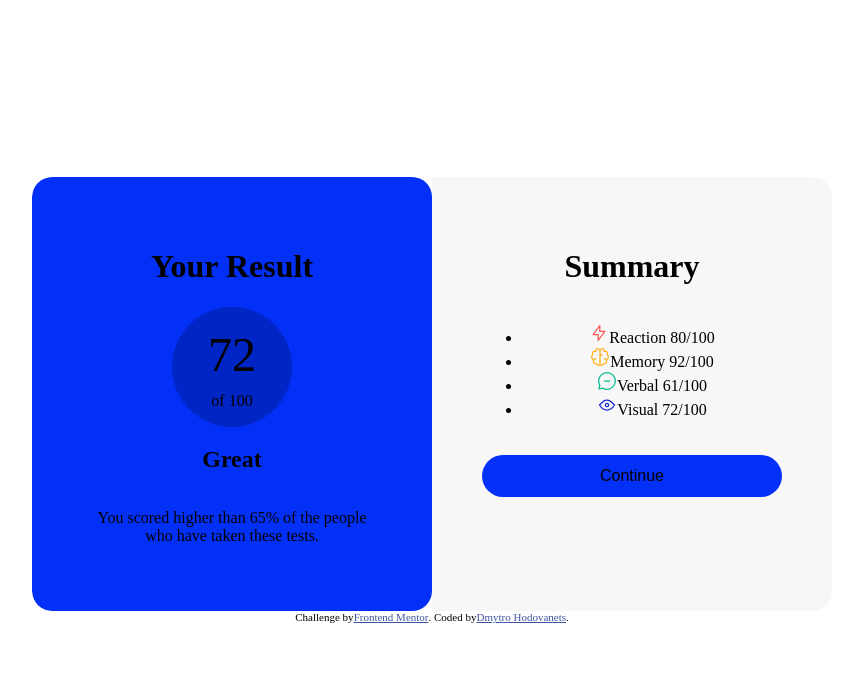
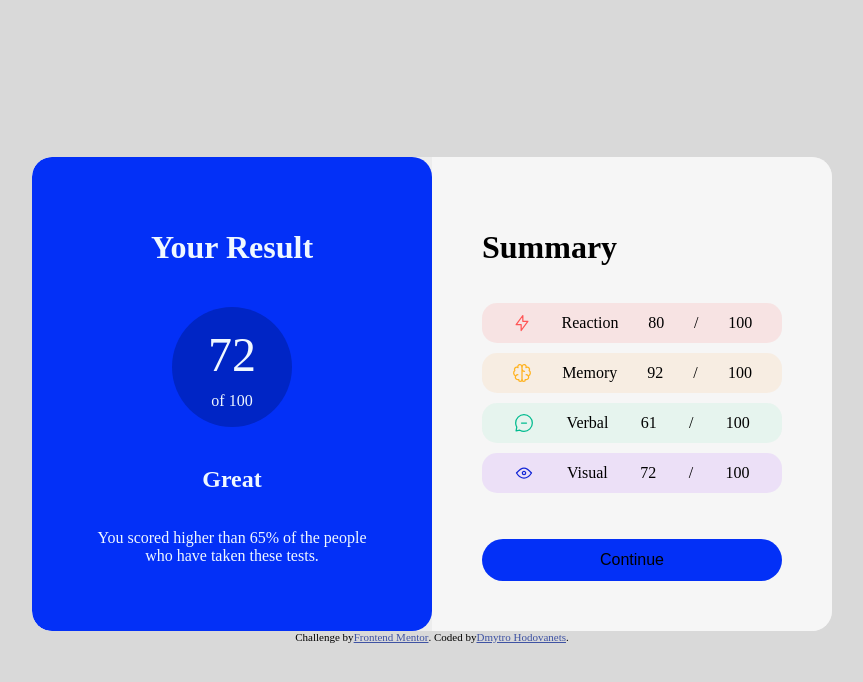
Before and after one commit to Dmytro2120/mentoring-tasks, a plain HTML site: page 03/results-summary-component-main/index.html in a window 1280 px wide. Shown: the whole page, without its empty margins (208-1071 px from the left). Drawn offline with Linux system fonts and the light colour scheme.

Commit message:
my commit 04

```diff
--- a/03/results-summary-component-main/index.html
+++ b/03/results-summary-component-main/index.html
@@ -27,11 +27,11 @@
 
   <div class="sum">
     <h1>Summary</h1>
-    <ul>
-      <li><img src="./assets/images/icon-reaction.svg" alt="">Reaction <span>80</span>/<span>100</span></li>
-      <li><img src="./assets/images/icon-memory.svg" alt="">Memory <span>92</span>/<span>100</span></li>
-      <li><img src="./assets/images/icon-verbal.svg" alt="">Verbal <span>61</span>/<span>100</span></li>
-      <li><img src="./assets/images/icon-visual.svg" alt="">Visual <span>72</span>/<span>100</span></li>
+    <ul class="my-result">
+      <li class="reaction"><img src="./assets/images/icon-reaction.svg" alt="">Reaction <p>80</p>/<span>100</span></li>
+      <li class="memory"><img src="./assets/images/icon-memory.svg" alt="">Memory <p>92</p>/<span>100</span></li>
+      <li class="verbal"><img src="./assets/images/icon-verbal.svg" alt="">Verbal <p>61</p>/<span>100</span></li>
+      <li class="visual"><img src="./assets/images/icon-visual.svg" alt="">Visual <p>72</p>/<span>100</span></li>
     </ul>
 
     <button class="continue-btn">Continue</button>
--- a/03/results-summary-component-main/style.css
+++ b/03/results-summary-component-main/style.css
@@ -16,12 +16,15 @@ body {
   height: 100vh;
   margin: 0;
   flex-direction: column;
+  background-color: rgb(217, 217, 217);
 }
 
 .item {
   display:flex;
   border-radius: 20px;
   overflow: hidden;
+  background-color: rgba(255, 255, 255, 0.532);
+
 }
 
 .res {
@@ -33,7 +36,7 @@ body {
   flex-direction: column;
   justify-content: center;
   border-radius: 20px;
-
+  color: aliceblue;
 }
 
 .points {
@@ -57,7 +60,56 @@ body {
   width: 300px;
   display: flex;
   flex-direction: column;
-  background-color: rgba(240, 240, 240, 0.532);
+  background-color: rgba(255, 255, 255, 0.532);
+}
+
+.sum ul.my-result {
+  display: flex;
+  flex-direction: column;
+  list-style: none;
+  padding: 0px;
+}
+
+.sum ul.my-result > li {
+  display: flex;
+  height: 40px;
+  width: 300px;
+  justify-content: space-evenly;
+}
+
+
+.sum li.reaction {
+  align-items: center;
+  margin-bottom: 10px;
+  border-radius: 15px;
+  background-color: rgba(255, 0, 0, 0.077);
+}
+
+
+.sum li.memory {
+  display: flex;
+  align-items: center;
+  margin-bottom: 10px;
+  border-radius: 15px;
+  background-color: rgba(255, 128, 0, 0.084);
+}
+
+.sum li.verbal {
+  align-items: center;
+  margin-bottom: 10px;
+  border-radius: 15px;
+  background-color: rgba(0, 205, 120, 0.068);
+}
+
+.sum li.visual {
+  align-items: center;
+  margin-bottom: 10px;
+  border-radius: 15px;
+  background-color: rgba(136, 0, 255, 0.091);
+}
+
+.sum h1 {
+  text-align: left;
 }
 
 .continue-btn {
@@ -69,3 +121,7 @@ body {
   font-size: 16px;
   cursor: pointer;
 }
+
+.continue-btn:hover {
+  background-color: #00198a;
+}
```
